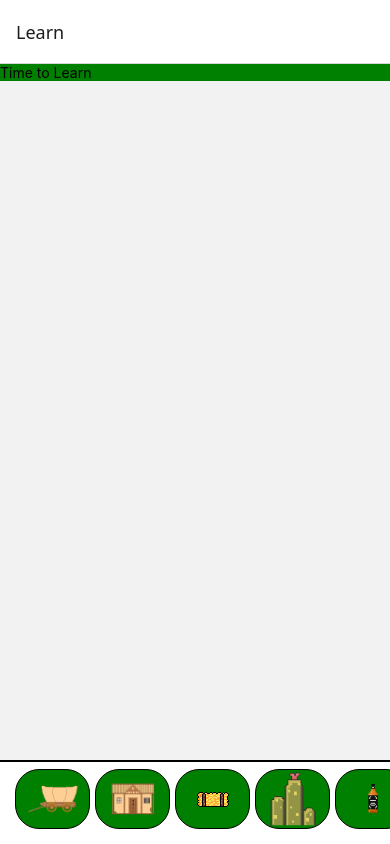
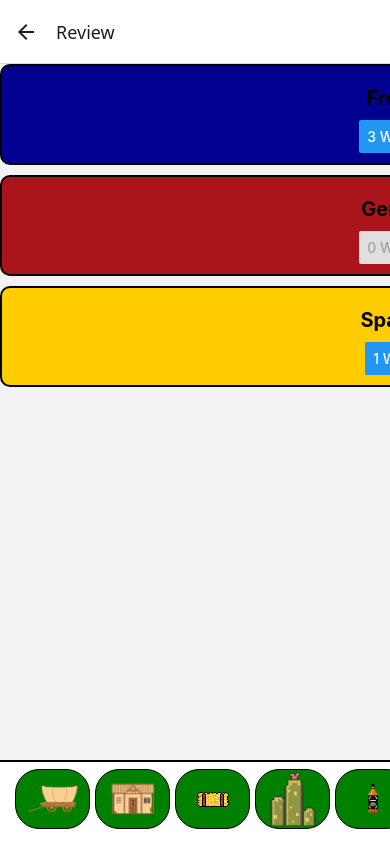
Before and after one commit to bojin11/wordslinger, a React Native app: screen /Review in a window 390 px wide. Built offline with nearby package versions, Linux system fonts and the light colour scheme; no server answers.

Commit message:
Template for review component

```diff
--- a/App.tsx
+++ b/App.tsx
@@ -16,7 +16,8 @@ import FriendsList from "./components/FriendsList";
 import Leaderboard from "./components/Leaderboard";
 import { UserProvider } from "./components/contexts/username";
 import Profile from "./components/Profile";
-
+import Review from "./components/Review";
+import ReviewGame from "./components/ReviewGame";
 const Stack = createStackNavigator();
 
 export default function App() {
@@ -27,17 +28,16 @@ export default function App() {
         <NavigationContainer>
           <Header />
           <Stack.Navigator initialRouteName="Learn">
-
             <Stack.Screen name="Learn" component={Learn} />
             <Stack.Screen name="Login" component={Login} />
-
-
 
             <Stack.Screen name="Practice" component={Practice} />
             <Stack.Screen name="Game" component={Game} />
             <Stack.Screen name="FriendsList" component={FriendsList} />
             <Stack.Screen name="Profile" component={Profile} />
             <Stack.Screen name="Leaderboard" component={Leaderboard} />
+            <Stack.Screen name="Review" component={Review} />
+            <Stack.Screen name="ReviewGame" component={ReviewGame} />
           </Stack.Navigator>
           <Navbar />
           <Footer />
--- a/components/Navbar.tsx
+++ b/components/Navbar.tsx
@@ -25,7 +25,7 @@ const Navbar: React.FC = () => {
       </View>
       <View style={styles.iconContainer}>
         <TouchableOpacity onPress={() => navigation.navigate("Learn")}>
-        <Image
+          <Image
             style={[styles.image, { resizeMode: "center" }]}
             source={sheriff}
           />
@@ -64,6 +64,14 @@ const Navbar: React.FC = () => {
           />
         </TouchableOpacity>
       </View>
+      <View style={styles.iconContainer}>
+        <TouchableOpacity onPress={() => navigation.navigate("Review")}>
+          <Image
+            style={[styles.image, { resizeMode: "center" }]}
+            source={whiskey}
+          />
+        </TouchableOpacity>
+      </View>
     </View>
   );
 };
--- /dev/null
+++ b/components/Review.tsx
@@ -0,0 +1,120 @@
+import {
+  View,
+  Text,
+  StyleSheet,
+  Dimensions,
+  ScrollView,
+  Button,
+} from "react-native";
+import React from "react";
+import { useNavigation } from "@react-navigation/native";
+import { StackNavigationProp } from "@react-navigation/stack";
+import {
+  ReviewData,
+  ReviewCardType,
+  LanguageAndWords,
+} from "../types/ReviewTypes";
+
+const testReviewData: ReviewData = {
+  wordsToReview: {
+    French: [
+      ["chien", "dog"],
+      ["mère", "mother"],
+      ["livre", "book"],
+    ],
+    German: [],
+    Spanish: [["perro", "dog"]],
+  },
+};
+
+const wordsToReviewFormatted: LanguageAndWords = Object.entries(
+  testReviewData.wordsToReview
+);
+
+function ReviewCard({ language, wordList }: ReviewCardType) {
+  const languageBackground = styles[`${language}`];
+
+  const navigation = useNavigation<StackNavigationProp<{ ReviewGame?: any }>>();
+  function navigateToLanguage() {
+    navigation.navigate("ReviewGame", {
+      language,
+      wordList,
+    });
+  }
+  const titleForButton =
+    wordList.length !== 1
+      ? `${wordList.length} words`
+      : `${wordList.length} word`;
+  return (
+    <View style={[styles.card, languageBackground]}>
+      <Text style={styles.langText}>{language}</Text>
+      <Button
+        title={titleForButton}
+        disabled={wordList.length === 0}
+        onPress={navigateToLanguage}
+      ></Button>
+    </View>
+  );
+}
+
+const Review = () => {
+  return (
+    <ScrollView>
+      <View>
+        {wordsToReviewFormatted.map((data) => {
+          return (
+            <ReviewCard
+              language={data[0]}
+              wordList={data[1]}
+              key={data[0]}
+            ></ReviewCard>
+          );
+        })}
+      </View>
+    </ScrollView>
+  );
+};
+
+const styles = StyleSheet.create({
+  container: {
+    alignItems: "center",
+    width: "100%",
+    backgroundColor: "grey",
+    marginBlockEnd: 10,
+    flex: 1,
+  },
+  card: {
+    width: Dimensions.get("screen").width,
+    height: "auto",
+    marginBlockEnd: 10,
+    alignItems: "center",
+    paddingBlock: 10,
+    borderRadius: 10,
+    borderColor: "black",
+    borderWidth: 2,
+  },
+  French: {
+    backgroundColor: "#000091",
+  },
+  Spanish: {
+    backgroundColor: "#FFCC00",
+  },
+  German: {
+    backgroundColor: "#AA151B",
+  },
+  textHeader: {
+    color: "white",
+    fontSize: 24,
+    fontWeight: "bold",
+  },
+  langText: {
+    color: "black",
+    fontSize: 20,
+    fontWeight: "bold",
+    marginBlock: 10,
+    textAlign: "center",
+    borderRadius: 10,
+  },
+});
+
+export default Review;
--- /dev/null
+++ b/components/ReviewGame.tsx
@@ -0,0 +1,149 @@
+import {
+  View,
+  Text,
+  Dimensions,
+  StyleSheet,
+  TextInput,
+  Button,
+  ScrollView,
+} from "react-native";
+import React, { useState } from "react";
+import { useNavigation } from "@react-navigation/native";
+import { StackNavigationProp } from "@react-navigation/stack";
+
+const ReviewGame = ({ route }) => {
+  const navigation = useNavigation<StackNavigationProp<{ Review?: any }>>();
+  const { language, wordList } = route.params;
+  const [currWordList, setCurrWordList] = useState(wordList);
+  const [currTextInput, setCurrTextInput] = useState("");
+  type Log = any[];
+  const [logAnswers, setLogAnswers] = useState<Log>([]);
+  const [isFinished, setIsFinished] = useState(false);
+  const currWordInEnglish = currWordList[0][1];
+  const currWord = currWordList[0][0];
+  function submitAnswer() {
+    if (
+      currTextInput.toLocaleLowerCase() ===
+      currWordInEnglish.toLocaleLowerCase()
+    ) {
+      setLogAnswers((currValue) => {
+        return [...currValue, [currWordInEnglish, "RIGHT"]];
+      });
+      if (currWordList.length !== 1) {
+        setCurrWordList(() => {
+          return currWordList.slice(1);
+        });
+      } else {
+        setIsFinished(true);
+      }
+
+      setCurrTextInput("");
+    } else {
+      setLogAnswers((currValue) => {
+        return [...currValue, [currWordInEnglish, "WRONG"]];
+      });
+
+      if (currWordList.length !== 1) {
+        setCurrWordList(() => {
+          return currWordList.slice(1);
+        });
+      } else {
+        setIsFinished(true);
+      }
+      setCurrTextInput("");
+    }
+  }
+  return (
+    <ScrollView
+      style={styles.container}
+      contentContainerStyle={{ alignItems: "center" }}
+    >
+      {isFinished ? (
+        <Button
+          title="Return To Review"
+          onPress={() => {
+            navigation.navigate("Review");
+          }}
+        ></Button>
+      ) : (
+        <View style={styles.card}>
+          <Text style={styles.langText}>{currWord}</Text>
+          <TextInput
+            placeholder="Enter the word above in English!"
+            style={{
+              width: "100%",
+              textAlign: "center",
+              marginBlock: 10,
+              backgroundColor: "white",
+              paddingBlock: 10,
+            }}
+            onChange={(e) => {
+              setCurrTextInput(() => {
+                return e.target.value;
+              });
+            }}
+            onKeyPress={(e) => {
+              e.key === "Enter" ? submitAnswer() : null;
+            }}
+            value={currTextInput}
+          ></TextInput>
+          <Button onPress={submitAnswer} title="Submit"></Button>
+        </View>
+      )}
+      <Text>Shooting animation below to correspond with answer: </Text>
+      {logAnswers.map(([answer, rightOrWrong]) => {
+        const answerStyle = styles[`${rightOrWrong}`];
+
+        return (
+          <Text key={answer} style={answerStyle}>
+            You got the answer {answer} {rightOrWrong}!
+          </Text>
+        );
+      })}
+    </ScrollView>
+  );
+};
+
+const styles = StyleSheet.create({
+  container: {
+    width: "100%",
+    marginBlockEnd: 10,
+    flex: 1,
+  },
+  card: {
+    width: Dimensions.get("screen").width,
+    height: "auto",
+    marginBlockEnd: 10,
+    alignItems: "center",
+    paddingBlock: 10,
+    borderRadius: 10,
+    borderColor: "black",
+    borderWidth: 2,
+    backgroundColor: "pink",
+  },
+
+  langText: {
+    color: "black",
+    fontSize: 20,
+    fontWeight: "bold",
+    marginBlock: 10,
+    textAlign: "center",
+    borderRadius: 10,
+  },
+  RIGHT: {
+    backgroundColor: "green",
+    width: "100%",
+    maxWidth: 1000,
+    textAlign: "center",
+    marginBlock: 5,
+  },
+  WRONG: {
+    backgroundColor: "#aa151b",
+    width: "100%",
+    maxWidth: 1000,
+    textAlign: "center",
+    marginBlock: 5,
+  },
+});
+
+export default ReviewGame;
--- /dev/null
+++ b/types/ReviewTypes.ts
@@ -0,0 +1,17 @@
+export interface ReviewData {
+  wordsToReview: {
+    French: Array<string[]> | [];
+    German: Array<string[]> | [];
+    Spanish: Array<string[]> | [];
+  };
+}
+
+export type ReviewCardType = {
+  language: "French" | "German" | "Spanish";
+  wordList: Array<string[]> | [];
+};
+
+export type LanguageAndWords = [
+  "French" | "German" | "Spanish",
+  string[][] | []
+][];
```
